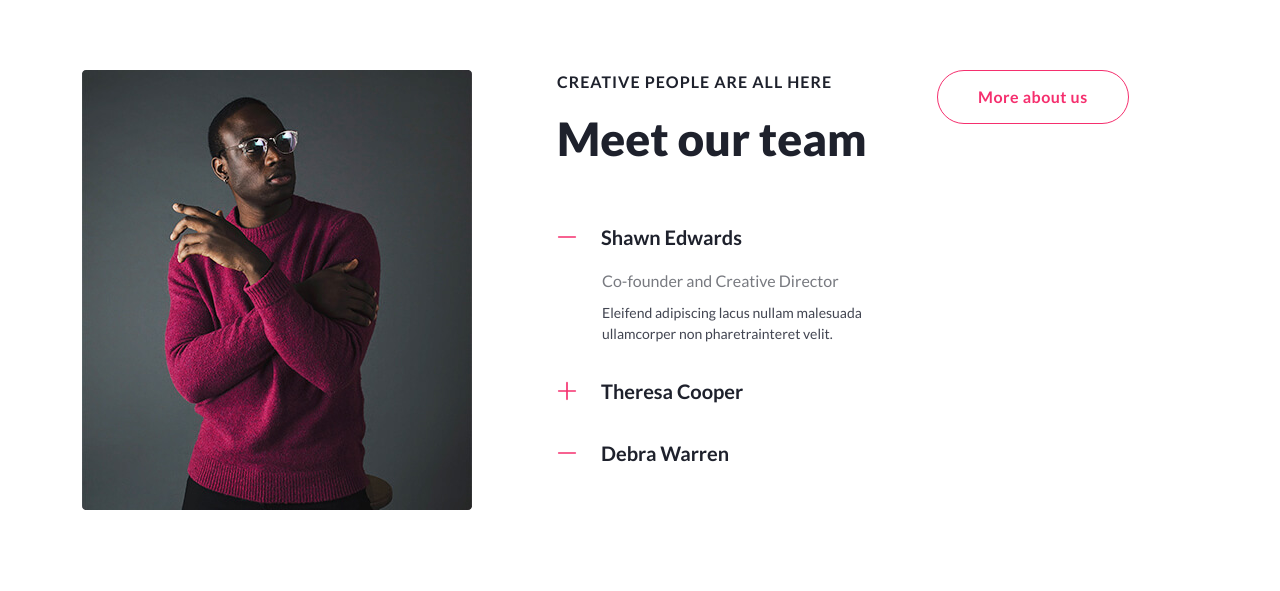
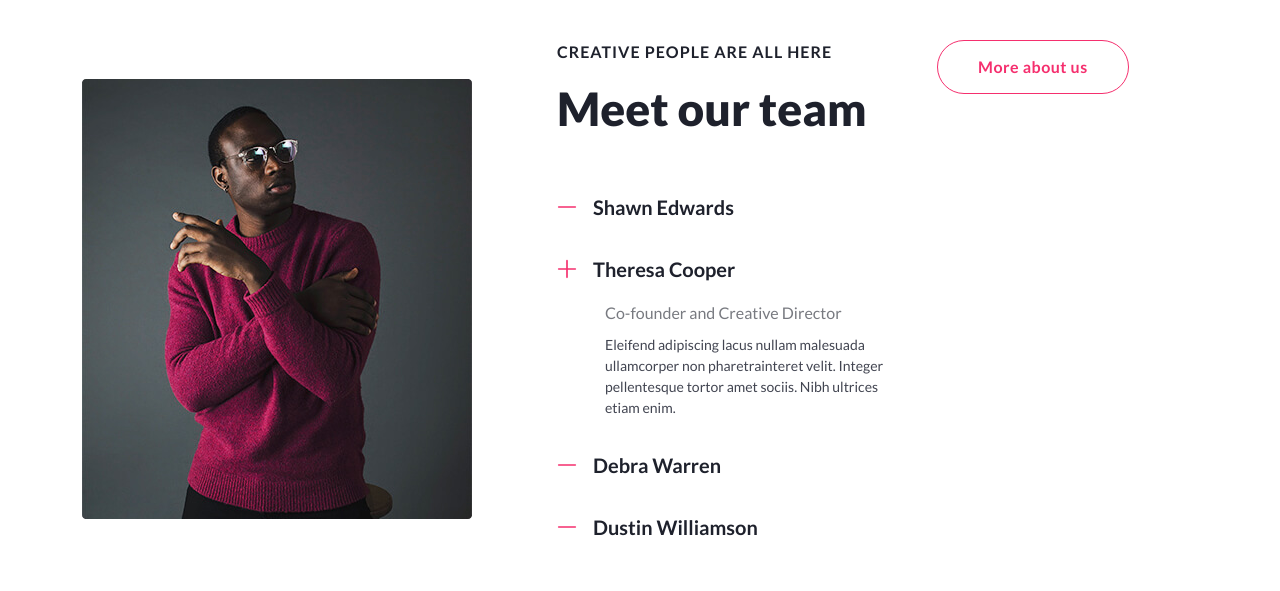
Before and after one commit to aonikpaulalock/Creative_Agency_Client, a React (Vite) app: page / in a window 1280 px wide. Shown: the part 5649-6240 px from the top of the page. Built offline with nearby package versions, Linux system fonts and the light colour scheme; no server answers.

Commit message:
solve home problem

```diff
--- a/src/Pages/Home/Team.jsx
+++ b/src/Pages/Home/Team.jsx
@@ -3,64 +3,71 @@ import team from "../../assets/Home/Team/team.png"
 import "../../Styles/Home/Team.css"
 const Team = () => {
   return (
-    <div className='container team-container'>
+    <div className="home_team_container">
+      <div className='container'>
         <div className="row">
           <div className="col-md-4">
-          <img src={team} alt="" className='image-team' />
+            <img src={team} alt="" className='team_image'/>
           </div>
           <div className="col-md-4 offset-1">
             <div className='service-heading team-heading'>
               <h6>Creative people are all here</h6>
               <h1>Meet our team</h1>
             </div>
-            <div className="accordion-container">
-              <div className="accordion" id="myAccordion">
-                <div className="accordion-item">
-                  <h2 className="accordion-header" id="headingOne">
-                    <button className="accordion-button collapsed collapse-design team-design" data-bs-toggle="collapse" data-bs-target="#collapseOne">
-                      <span className='ms-4'>
-                      Shawn Edwards
-                      </span>
+           <div class="accordion" id="myAccordion">
+            <div class="accordion-item">
+              <h2 class="accordion-header" id="headingOne">
+                <button type="button" class="accordion-button collapsed home_accordion_button" data-bs-toggle="collapse" data-bs-target="#collapseOne">
+                  <span className='ms-3'>Shawn Edwards</span>
                 </button>
               </h2>
-                  <div id="collapseOne" className="accordion-collapse collapse  show" data-bs-parent="#myAccordion">
-                    <div className="card-body">
-                      <p className="accordion-text team-text1">Co-founder and Creative Director</p>
-                      <p className="accordion-text team-text2">Eleifend adipiscing lacus nullam malesuada ullamcorper non pharetrainteret velit.</p>
+              <div id="collapseOne" class="accordion-collapse collapse" data-bs-parent="#myAccordion">
+                <div class="card-body ps-5">
+                <h6 className='home_degisnation'>Co-founder and Creative Director</h6>
+                  <p className='home_accordion_title'>Eleifend adipiscing lacus nullam malesuada ullamcorper non pharetrainteret velit. Integer pellentesque tortor amet sociis. Nibh ultrices etiam enim.</p>
                 </div>
               </div>
             </div>
-                <div className="accordion-item">
-                  <h2 className="accordion-header" id="headingTwo">
-                    <button type="button" className="accordion-button collapse-design team-design" data-bs-toggle="collapse" data-bs-target="#collapseTwo">
-                      <span className='ms-4'>
-                        Theresa Cooper
-                      </span>
+            <div class="accordion-item">
+              <h2 class="accordion-header" id="headingTwo">
+                <button type="button" class="accordion-button home_accordion_button" data-bs-toggle="collapse" data-bs-target="#collapseTwo">
+                <span className='ms-3'>Theresa Cooper</span>
                 </button>
               </h2>
-                  <div id="collapseTwo" className="accordion-collapse collapse" data-bs-parent="#myAccordion">
-                    <div className="card-body">
-                      <p className="accordion-text team-text1">Co-founder and Creative Director</p>
-                      <p className="accordion-text team-text2">Eleifend adipiscing lacus nullam malesuada ullamcorper non pharetrainteret velit.</p>
+              <div id="collapseTwo" class="accordion-collapse collapse show" data-bs-parent="#myAccordion">
+                <div class="card-body ps-5">
+                <h6 className='home_degisnation'>Co-founder and Creative Director</h6>
+                  <p className='home_accordion_title'>Eleifend adipiscing lacus nullam malesuada ullamcorper non pharetrainteret velit. Integer pellentesque tortor amet sociis. Nibh ultrices etiam enim.</p>
                 </div>
               </div>
             </div>
-                <div className="accordion-item">
-                  <h2 className="accordion-header" id="headingThree">
-                    <button type="button" className="accordion-button collapsed collapse-design team-design" data-bs-toggle="collapse" data-bs-target="#collapseThree">
-                      <span className='ms-4'>
-                      Debra Warren
-                      </span>
+            <div class="accordion-item">
+              <h2 class="accordion-header" id="headingThree">
+                <button type="button" class="accordion-button collapsed home_accordion_button" data-bs-toggle="collapse" data-bs-target="#collapseThree">
+                <span className='ms-3'>Debra Warren</span>
                 </button>
               </h2>
-                  <div id="collapseThree" className="accordion-collapse collapse" data-bs-parent="#myAccordion">
-                    <div className="card-body">
-                      <p className="accordion-text team-text1">Co-founder and Creative Director</p>
-                      <p className="accordion-text team-text2">Eleifend adipiscing lacus nullam malesuada ullamcorper non pharetrainteret velit.</p>
+              <div id="collapseThree" class="accordion-collapse collapse home_accordion_button" data-bs-parent="#myAccordion">
+                <div class="card-body ps-5">
+                  <h6 className='home_degisnation'>Co-founder and Creative Director</h6>
+                  <p className='home_accordion_title'>Eleifend adipiscing lacus nullam malesuada ullamcorper non pharetrainteret velit. Integer pellentesque tortor amet sociis. Nibh ultrices etiam enim.</p>
                 </div>
               </div>
             </div>
+            <div class="accordion-item">
+              <h2 class="accordion-header" id="headingFour">
+                <button type="button" class="accordion-button collapsed home_accordion_button" data-bs-toggle="collapse" data-bs-target="#collapseFour">
+                <span className='ms-3'>Dustin Williamson</span>
+                </button>
+              </h2>
+              <div id="collapseFour" class="accordion-collapse collapse home_accordion_button" data-bs-parent="#myAccordion">
+                <div class="card-body ps-5">
+                  <h6 className='home_degisnation'>Co-founder and Creative Director</h6>
+                  <p className='home_accordion_title'>Eleifend adipiscing lacus nullam malesuada ullamcorper non pharetrainteret velit. Integer pellentesque tortor amet sociis. Nibh ultrices etiam enim.</p>
                 </div>
+              </div>
+            </div>
+
           </div>
           </div>
           <div className="col-md-3">
@@ -68,6 +75,7 @@ const Team = () => {
           </div>
         </div>
       </div>
+    </div>
   );
 };
 
--- a/src/Styles/Contact/Contact.css
+++ b/src/Styles/Contact/Contact.css
@@ -38,6 +38,18 @@
   color: #1E212C;
   margin-top: 20px;
 }
+
 .about_company_margin {
   margin-top: 150px;
 }
+
+.contact_accordion_button {
+  font: normal 700 20px/150% var(--font-family);
+  color: var(--primary-color);
+}
+
+.contact_accordion_title {
+  font: normal 400 16px/150% var(--font-family);
+  color:#787A80;
+  padding-left: 35px;
+}
--- a/src/Styles/Home/Team.css
+++ b/src/Styles/Home/Team.css
@@ -1,21 +1,26 @@
-.team-container {
-  padding: 150px 0 180px 0;
+.home_team_container {
+  margin: 120px 0 180px 0;
 }
-.team-design {
+.home_accordion_button {
   font: normal 700 20px/150% var(--font-family) !important;
+  color: var(--primary-color) !important;
 }
-.team-text1 {
-    font: normal 500 16px/160% var(--font-family) !important;
-    color:#787A80 !important;
-    margin-bottom: 8px !important;
+
+.home_degisnation {
+  font: normal 400 16px/160% var(--font-family) !important;
+  color: #787A80;
 }
-.team-text2 {
-    font: normal 400 14px/150% var(--font-family) !important;
-    color: #424551;
+
+.home_accordion_title {
+  font: normal 400 14px/150% var(--font-family) !important;
+  color: #424551;
 }
-.image-team {
-  height: fit-content;
+.team_image {
+  width: 390px;
+  height: 100%;
+  object-fit: scale-down;
 }
+
 .team-heading h1 {
   margin-bottom: 30px !important;
 }
```
Also changed, not shown: src/Pages/Contact/Contact_Join_Team.jsx (+56 -30 lines), src/assets/Home/Team/image.png (added). Lines whose indentation alone changed are shown as unchanged.
